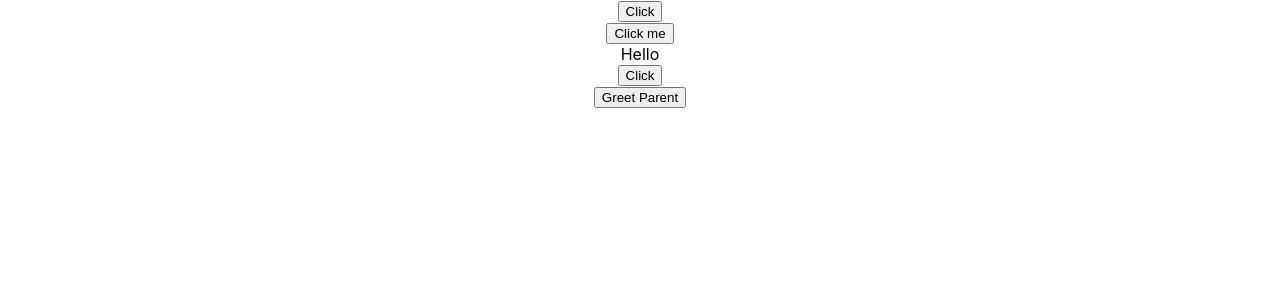
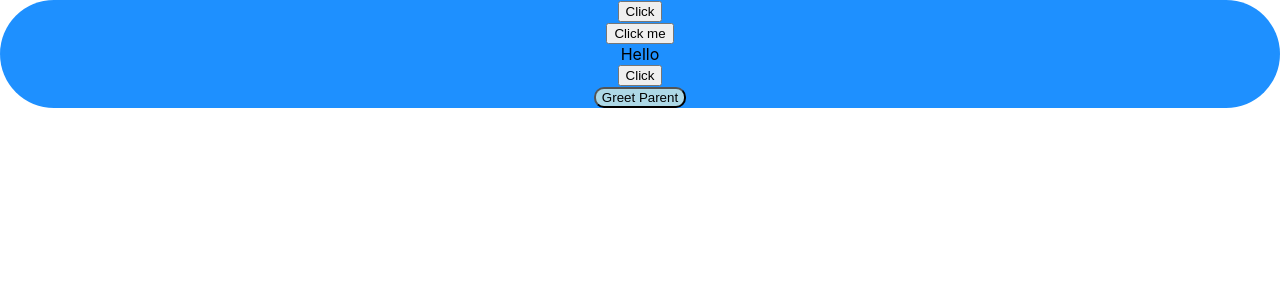
Before and after one commit to asimahmad/React-Develpoment-, a React (Create React App) app: page / in a window 1280 px wide. Shown: the top 300 px of the page. Built offline with nearby package versions, Linux system fonts and the light colour scheme.

Commit message:
Adding styling

```diff
--- a/src/App.js
+++ b/src/App.js
@@ -13,7 +13,7 @@ import ParentComponent from './Components/ParentComponent'
 
 function App() {
   return (
-    <div className="App">
+    <div className="App" style={{ backgroundColor: "DodgerBlue", borderRadius: "100px"}}>
      {/* <Greet name="Bruce" heroName="Batman">
        <p>This is just the children of first greet component.</p>
        <p>This is just the children of first omponent.</p>
--- a/src/Components/ChildComponent.js
+++ b/src/Components/ChildComponent.js
@@ -3,7 +3,7 @@ import React from 'react'
 function ChildComponent(props) {
     return (
         <div>
-            <button onClick={()=> props.greetHandler('Child')}>Greet Parent</button>
+            <button  style={{backgroundColor: "lightblue", borderRadius:"10px"}} onClick={()=> props.greetHandler('Child')}>Greet Parent</button>
         </div>
     )
 }
```
